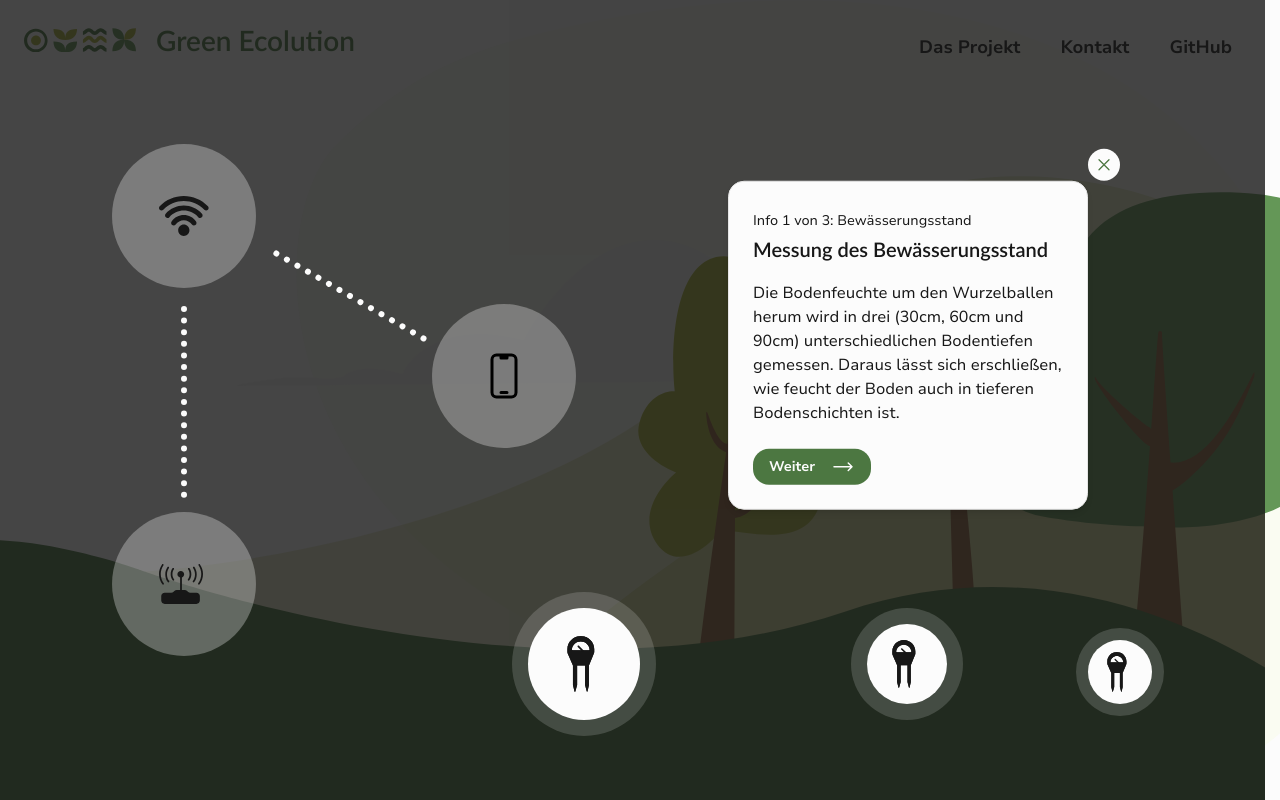
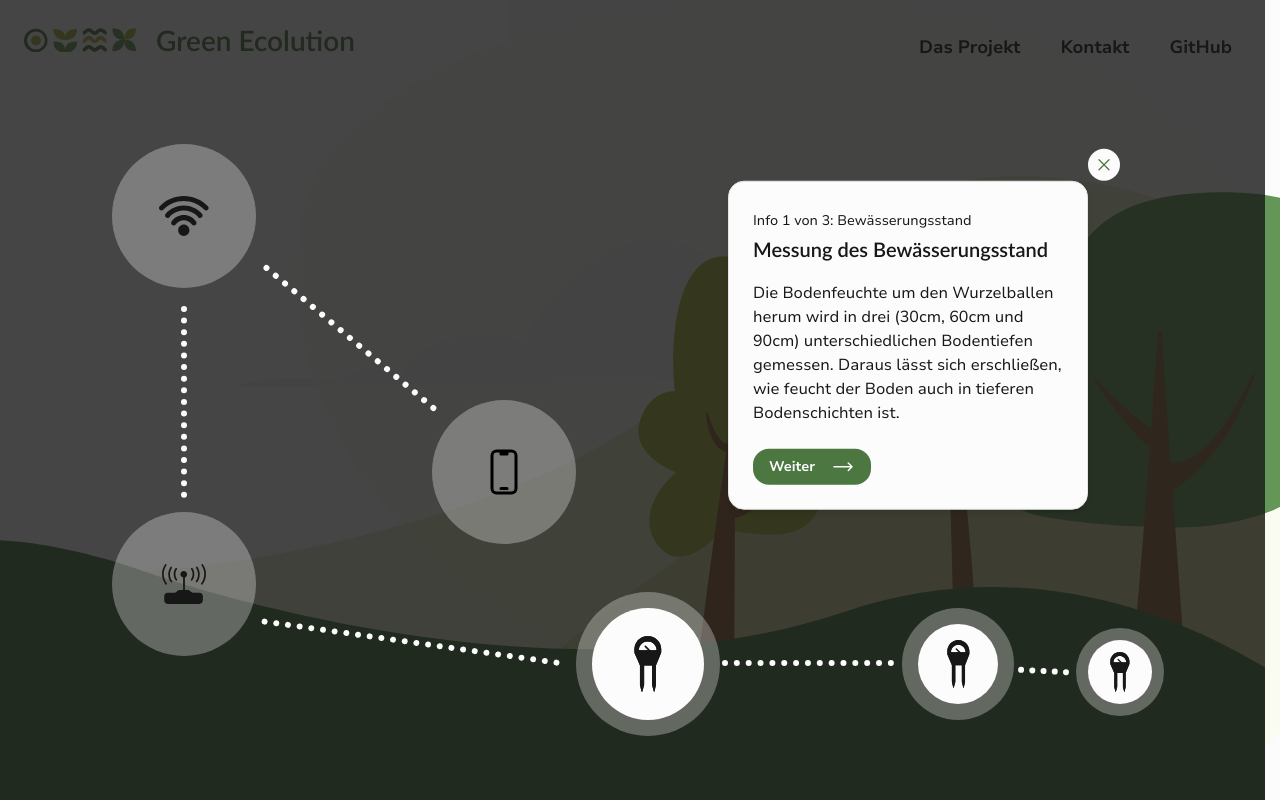
Before and after one commit to green-ecolution/project-website, a React (Vite) app: page / in a window 1280 px wide. Both pictures are taken after a click on the button "Nach unten wischen". Shown: the top 800 px of the page. Built offline with nearby package versions, Linux system fonts and the light colour scheme.

Commit message:
feat: add lines to sensors

```diff
--- a/src/tsx/components/homepage/HomepageIcons.tsx
+++ b/src/tsx/components/homepage/HomepageIcons.tsx
@@ -11,7 +11,7 @@ const HomepageIcons: React.FC<HomepageIconsProps> = ({ index }) => {
             icon: "/assets/svg/general/wlan.svg",
         },
         {
-            figureClasses: "top-[calc(20%+10rem)] left-[calc(10%+20rem)] w-28 h-28 before:w-36 before:h-36 after:absolute after:w-1 after:h-44 after:-rotate-[60deg] after:-top-full after:-left-[90%]",
+            figureClasses: "top-[calc(20%+16rem)] left-[calc(10%+20rem)] w-28 h-28 before:w-36 before:h-36 after:absolute after:w-1 after:h-56 after:-rotate-[50deg] after:-top-[170%] after:-left-[90%]",
             imageClasses: "h-12 w-12",
             activeOnIndex: [1, 2],
             icon: "/assets/svg/general/mobile.svg",
@@ -23,19 +23,19 @@ const HomepageIcons: React.FC<HomepageIconsProps> = ({ index }) => {
             icon: "/assets/svg/general/gateway.svg",
         },
         {
-            figureClasses: "bottom-[5rem] right-1/2 w-28 h-28  before:w-36 before:h-36",
+            figureClasses: "bottom-[5rem] right-[45%] w-28 h-28 before:w-36 before:h-36 after:h-2 after:max-w-[35rem] after:w-[calc(41vw-14rem)] after:right-[130%] after:origin-bottom-right after:rotate-[8deg]",
             imageClasses: "w-14 h-14",
             activeOnIndex: [0],
             icon: "/assets/svg/general/tensiometer.svg",
         },
         {
-            figureClasses: "bottom-[6rem] right-[26%] w-20 h-20 before:w-28 before:h-28 2xl:right-[32%]",
+            figureClasses: "bottom-[6rem] right-[22%] w-20 h-20 before:w-28 before:h-28 2xl:right-[32%] after:h-2 after:w-[13.5vw] after:right-[130%] 2xl:after:w-[5vw] 3xl:after:w-28",
             imageClasses: "w-12 h-12",
             activeOnIndex: [0],
             icon: "/assets/svg/general/tensiometer.svg",
         },
         {
-            figureClasses: "bottom-[6rem] right-[10%] w-16 h-16 before:w-[5.5rem] before:h-[5.5rem] 2xl:right-[20%]",
+            figureClasses: "bottom-[6rem] right-[10%] w-16 h-16 before:w-[5.5rem] before:h-[5.5rem] 2xl:right-[20%] 3xl:right-[24%] after:h-2 after:w-[4vw] after:rotate-[3deg] after:right-[130%] 2xl:after:w-[5.5vw] 3xl:after:w-12",
             imageClasses: "w-10 h-10",
             activeOnIndex: [0],
             icon: "/assets/svg/general/tensiometer.svg",
@@ -43,12 +43,13 @@ const HomepageIcons: React.FC<HomepageIconsProps> = ({ index }) => {
     ];
 
     return (
-        <div>
+        <div className="hidden xl:block">
             {icons.map((icon, key) => (
                 <figure
                     key={key}
                     aria-hidden="true"
-                    className={`absolute rounded-full flex items-center justify-center before:bg-white/30 before:absolute before:-z-10 before:rounded-full after:border-l-[6px] after:border-l-white after:border-dotted
+                    className={`absolute rounded-full flex items-center justify-center before:bg-white/30 before:absolute before:-z-10 before:rounded-full after:absolute after:border-dotted
+                        ${key > 2 ? 'after:border-t-[6px] after:border-t-white' : 'after:border-l-[6px] after:border-l-white'}
                         ${icon.figureClasses}
                         ${icon.activeOnIndex.includes(index) ? 'bg-white before:animate-pulse' : ''}`}
                 >
--- a/src/tsx/components/homepage/HomepageTrees.tsx
+++ b/src/tsx/components/homepage/HomepageTrees.tsx
@@ -26,7 +26,7 @@ function HomepageTrees() {
                     animationData={treeMiddleGreenAnimation} />
             </figure>
 
-            <figure aria-hidden="true" className="hidden absolute -right-20 -z-30 bottom-16 md:block lg:bottom-32 xl:bottom-48 2xl:right-28 2xl:bottom-28 3xl:right-[12%] landscape:bottom-4 lg:landscape:bottom-32">
+            <figure aria-hidden="true" className="hidden absolute -right-20 -z-30 bottom-16 md:block lg:bottom-32 xl:bottom-48 2xl:right-40 2xl:bottom-32 3xl:right-[12%] landscape:bottom-4 lg:landscape:bottom-32">
                 <Lottie
                     aria-hidden="true"
                     className="h-[55vh] md:h-[60vh] md:min-h-96"
```
Also changed, not shown: public/assets/svg/general/sensor.svg (added).
